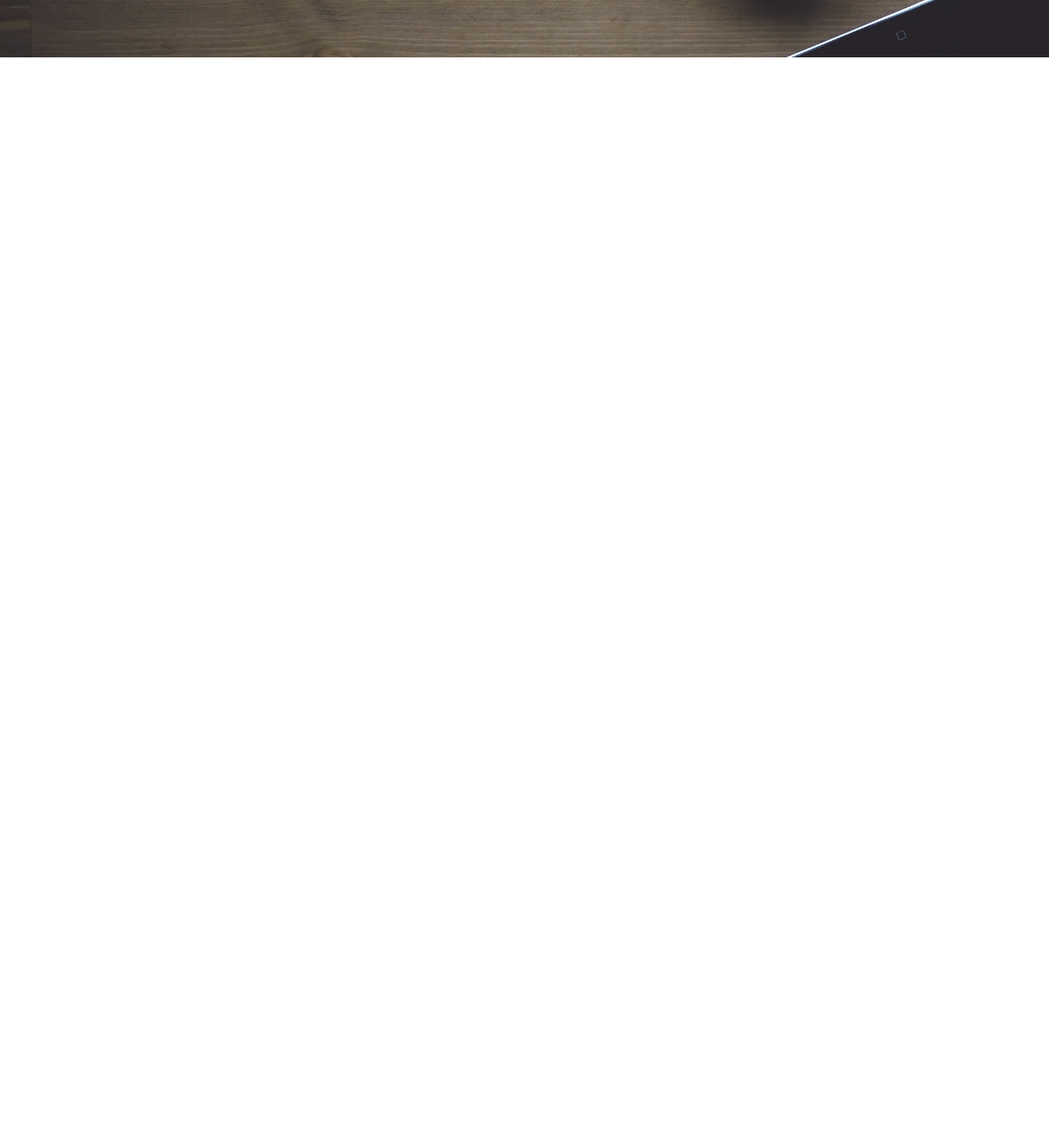
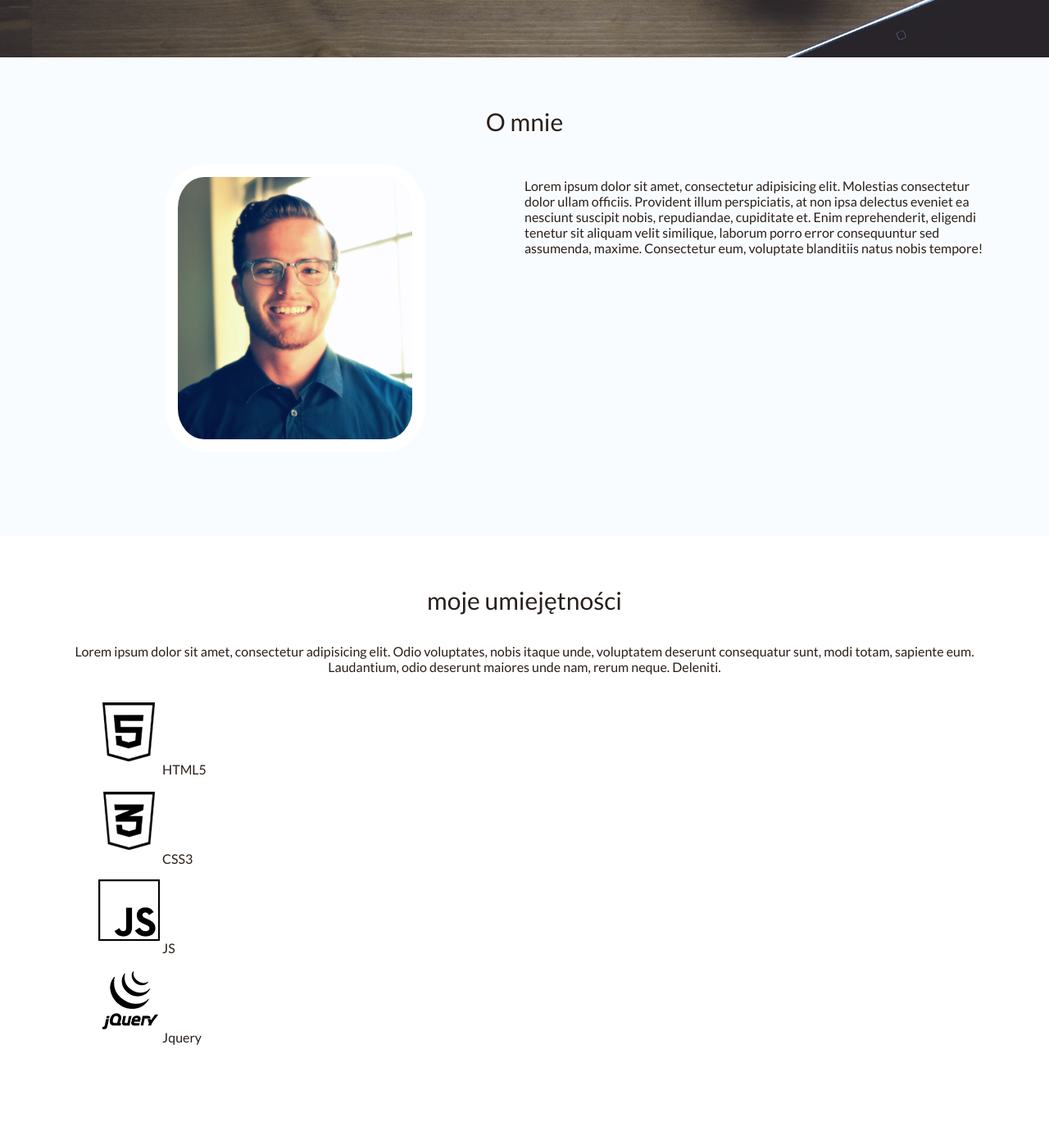
Before and after one commit to kubismj/portfolio, a plain HTML site: page index.html in a window 1280 px wide. Shown: the part 540-1931 px from the top of the page at 82% size. Before the commit the page ends 800 px from the top, so only its background shows below. Drawn offline with Linux system fonts and the light colour scheme.

Commit message:
pkt7czesc

```diff
--- a/css/style.css
+++ b/css/style.css
@@ -11,12 +11,28 @@ body {
 	font-weight: 300;
 }
 
+h1, h2, h3, h4, h5, h6 {
+	text-align: center;
+}
+
+section {
+	padding: 0 80px 100px;
+	max-height: 100%;
+}
+section h2 {
+	font-size: 30px;
+	font-weight: 300;
+	margin-top: 60px;
+	margin-bottom: 35px;
+}
+
 /* main menu Style start */
-
 #main-nav {
 	position: fixed;
 	width: 100%;
 	background-color: #fff;
+	top: 0;
+	right: 0;
 }
 #main-nav > ul {
 	margin: 0;
@@ -35,10 +51,9 @@ body {
 #main-nav > ul > li > a:hover {
 	color: #291f1a;
 }
-/*main menu styles STOP*/
+/* main menu styles STOP */
 
-/*header styles START*/
-
+/* header styles START */
 #main-header {
 	background-image: url(../img/header-background.jpg);
 	background-size: cover;
@@ -51,4 +66,41 @@ body {
 #main-header .main-header-content h1 {
 	font-family: 'Roboto', sans-serif;
 }
-/*header styles STOP*/
+/* header styles STOP */
+
+/* section about styles START */
+#about {
+	background-color: #f9fcfe;
+	overflow: hidden;
+}
+#about > figure {
+	width: 50%;
+	float: left;
+	margin: 0;
+	text-align: center;
+}
+#about > article {
+	width: 50%;
+	float: left;
+}
+#about > figure > img {
+	max-height: 350px;
+	max-width: 100%;
+	border: 15px #fff solid;
+	border-radius: 15%;
+}
+/* section about styles STOP */
+
+/* section skills START */
+
+#skills > p {
+	text-align: center;
+}
+#skills #skills-icons {
+	display: inline-block;
+}
+#skills #skills-icons figure img {
+	margin-bottom: 15px;
+}
+
+/* section skills STOP */
--- a/index.html
+++ b/index.html
@@ -9,6 +9,8 @@
 	<link href="https://fonts.googleapis.com/css?family=Lato|Roboto&amp;subset=latin-ext" rel="stylesheet">
 </head>
 <body>
+
+<!--   main navigation START -->
 	<nav id="main-nav">
 		<ul>
 			<li class="menu-item"><a href="#about">O mnie</a></li>
@@ -17,16 +19,56 @@
     		<li class="menu-item"><a href="#contact">Kontakt</a></li>
     	</ul>
     </nav>
-<!--   main navigation START -->
+<!--  	main navigation STOP -->
+
+<!--  	main header START -->
     <header id="main-header">
     	<div class="main-header-content">
-    		<h1> Marek<span></span>Kubiś </h1>
+			<h1> Marek<span> Kubiś </span></h1>
     		<h2> front end developer </h2>
     	</div>
   	</header>
-<!--  	main navigation STOP -->
+<!--  	main header STOP-->
+
+<!-- AboutSection START-->
+
+<section id="about">
+	<h2>O mnie</h2>
+	<figure><img src="img/jan-nowak.jpg" alt="Jan Nowak"></figure>
+	<article class="about-content">
+		<p>Lorem ipsum dolor sit amet, consectetur adipisicing elit. Molestias consectetur dolor ullam officiis. Provident illum perspiciatis, at non ipsa delectus eveniet ea nesciunt suscipit nobis, repudiandae, cupiditate et. Enim reprehenderit, eligendi tenetur sit aliquam velit similique, laborum porro error consequuntur sed assumenda, maxime. Consectetur eum, voluptate blanditiis natus nobis tempore!</p>
+	</article>
+</section>
+
+<!-- AboutSection STOP-->
+
+<!--Skills section START-->
+
+<section id="skills">
+	<h2>moje umiejętności</h2>
+	<p>Lorem ipsum dolor sit amet, consectetur adipisicing elit. Odio voluptates, nobis itaque unde, voluptatem deserunt consequatur sunt, modi totam, sapiente eum. Laudantium, odio deserunt maiores unde nam, rerum neque. Deleniti.</p>
+	<div id="skills-icons">
+		<figure class="skills-icons-item">
+			<img src="icons/html5.png" alt="Ikona HTML5">
+			<figcapition>HTML5</figcapition>
+		</figure>
+		<figure class="skills-icons-item">
+			<img src="icons/css3.png" alt="Ikona CSS3">
+			<figcapition>CSS3</figcapition>
+		</figure>
+		<figure class="skills-icons-item">
+			<img src="icons/js.png" alt="Ikona JS">
+			<figcapition>JS</figcapition>
+		</figure>
+		<figure class="skills-icons-item">
+			<img src="icons/jquery.png" alt="Ikona jQuery">
+			<figcapition>Jquery</figcapition>
+		</figure>
+	</div>
+</section>
+
+<!--Skills section START-->
 
 
-<!--  	main header STOP-->
 </body>
 </html>
```
